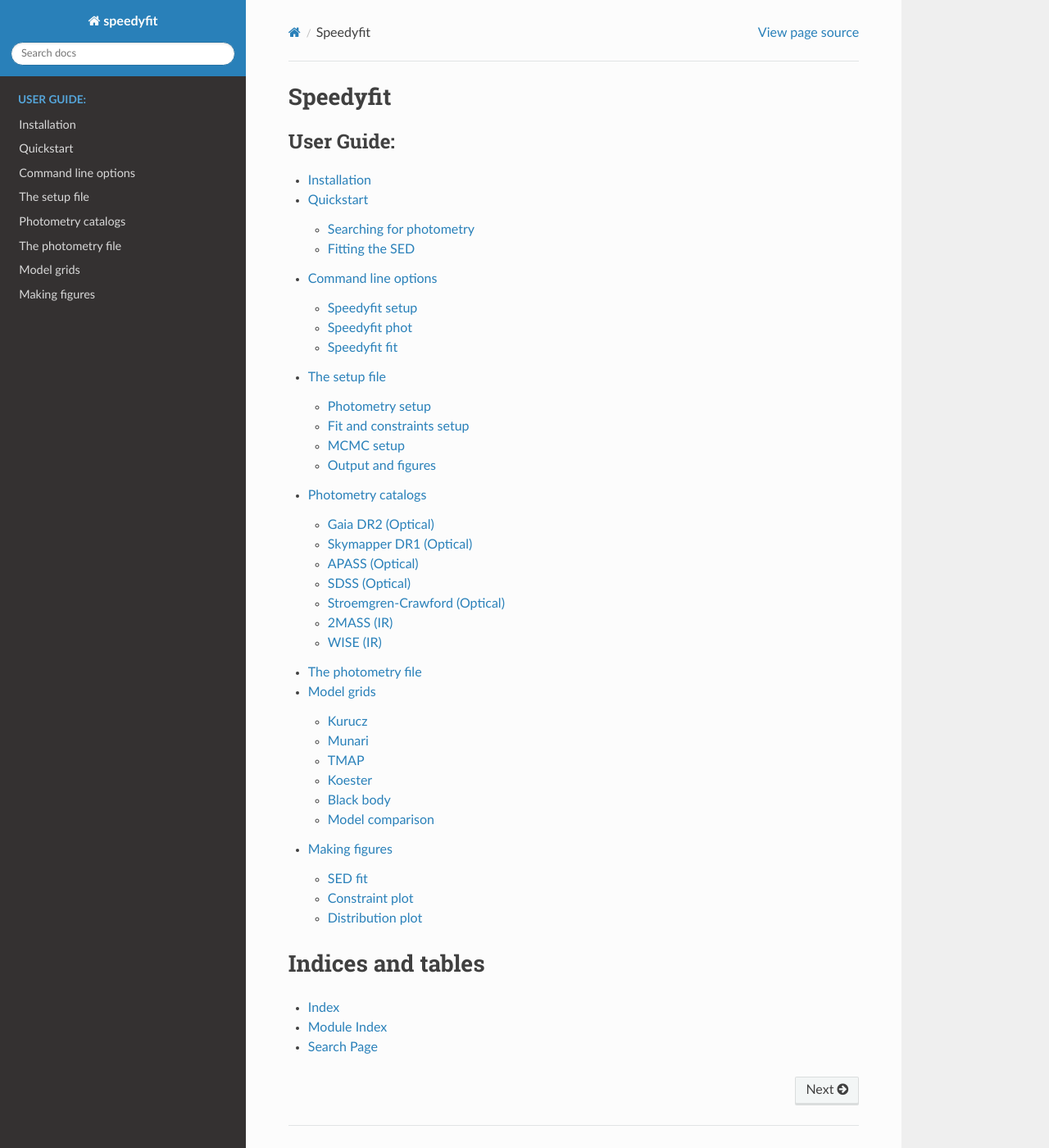
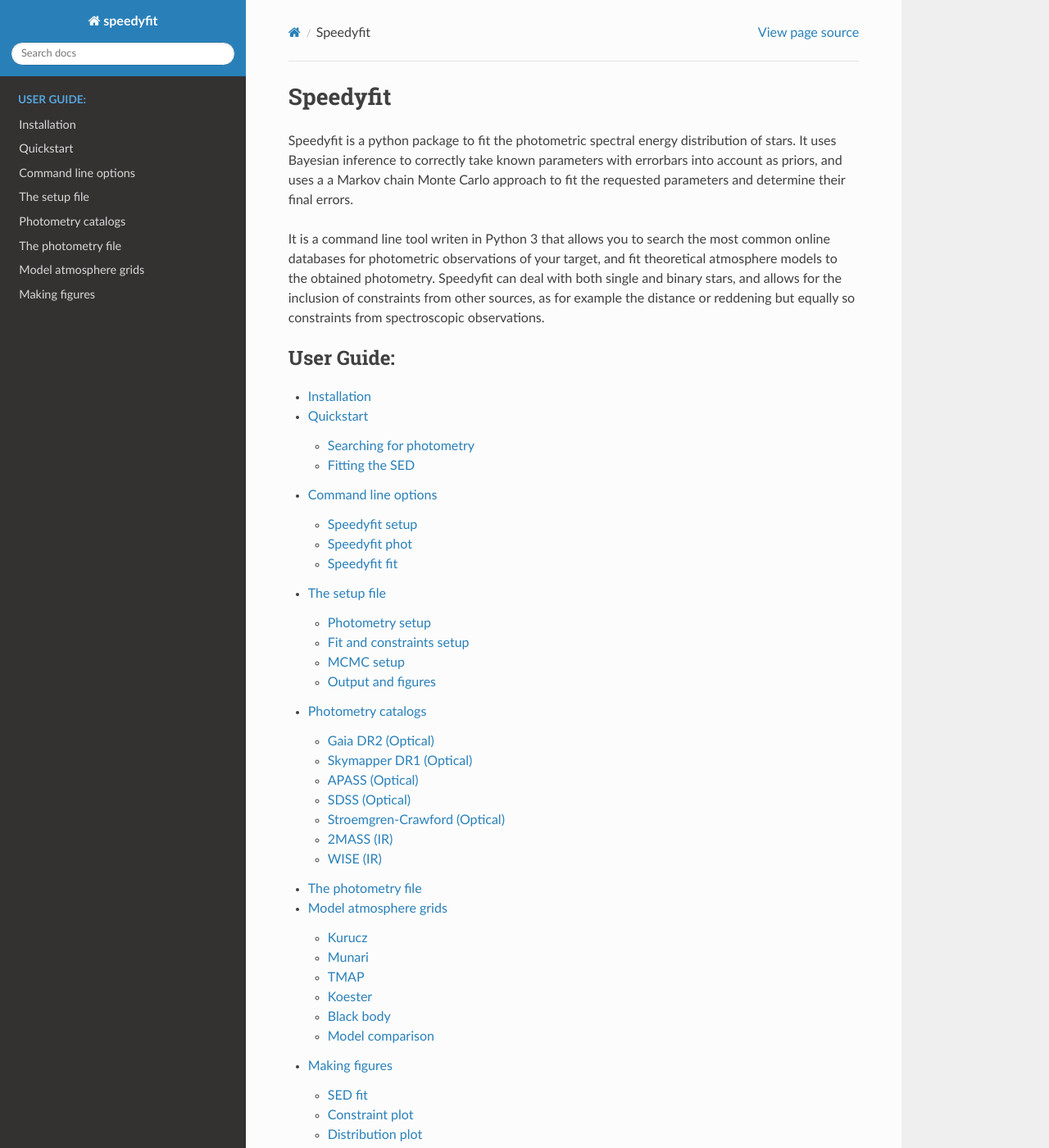
Before and after one commit to vosjo/speedyfit, a Sphinx documentation site: the page built from docs/index.rst, in a window 1280 px wide and 1400 px high. Shown: the whole window at 82% size. Built offline with Sphinx 7.4.7 and the Read the Docs theme 2.0.0, drawn with Linux system fonts in a browser that asks for light colours.

Commit message:
Documentation: Updated the main page and some small changes elsewhere.

```diff
--- a/docs/index.rst
+++ b/docs/index.rst
@@ -5,6 +5,15 @@
 
 Speedyfit
 =========
+
+Speedyfit is a python package to fit the photometric spectral energy distribution of stars. It uses Bayesian inference
+to correctly take known parameters with errorbars into account as priors, and uses a a Markov chain Monte Carlo approach
+to fit the requested parameters and determine their final errors.
+
+It is a command line tool writen in Python 3 that allows you to search the most common online databases for
+photometric observations of your target, and fit theoretical atmosphere models to the obtained photometry. Speedyfit can
+deal with both single and binary stars, and allows for the inclusion of constraints from other sources, as for example
+the distance or reddening but equally so constraints from spectroscopic observations.
 
 .. toctree::
    :maxdepth: 2
--- a/docs/userguide/model_grids.rst
+++ b/docs/userguide/model_grids.rst
@@ -1,5 +1,5 @@
-Model grids
-===========
+Model atmosphere grids
+======================
 
 Speedyfit is provided with 5 grids of model atmospheres. Below the range in effective temperature and surface gravity
 of all grids is shown. You can make these plots with the following python code:
--- a/docs/userguide/setup_file.rst
+++ b/docs/userguide/setup_file.rst
@@ -230,6 +230,6 @@ Output and figures
         plot1: # number of the plot, up to 10
             type: <plot type> # which type of plot you want
             path: <figurename>.png # filename in which to store the figure
-            parameters: value # any other parameters to configure this plot
+            parameter: value # any other parameters to configure this plot
 
     For more information on available plots and their configuration see :doc:`making_figures`
```
